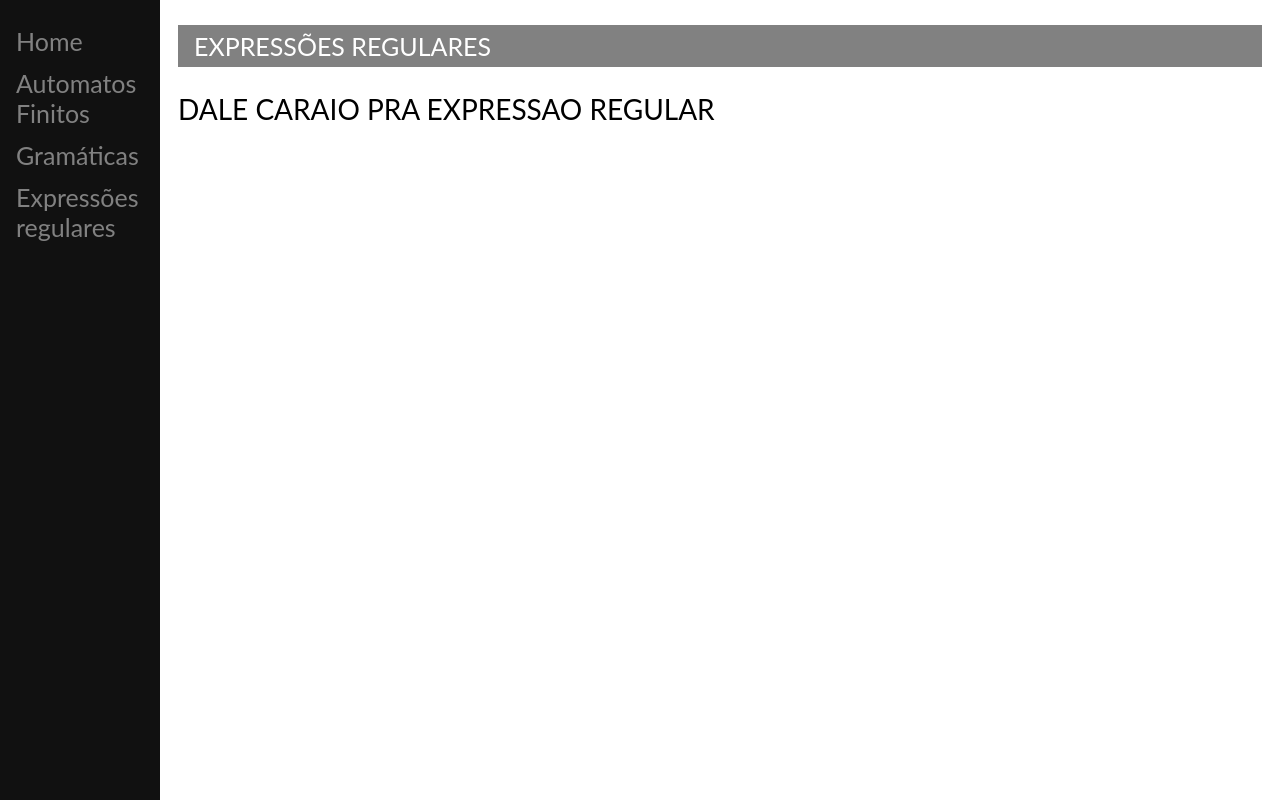
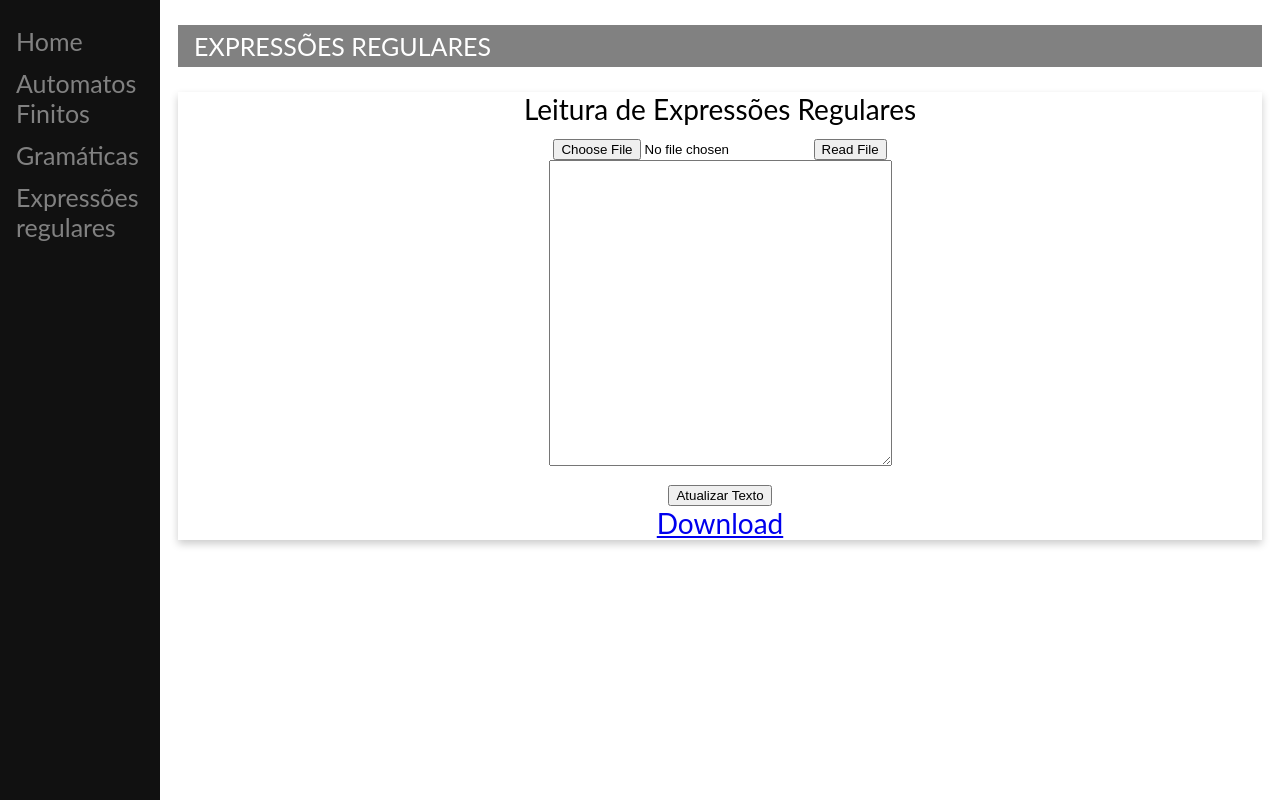
Before and after one commit to artmra/trabalho_formais, a Django app: page /er in a window 1280 px wide. Run offline with Django 3.2, Linux system fonts and the light colour scheme.

Commit message:
Página para edição e download de Expressões Regulares finalizada. Falta adicionar filtro para que sejam aceitos só os tipos de arquivo que estejam de acordo com a página (ex: leitura de AF, só aceita AF).

```diff
--- a/trab_formais/io_utils/forms.py
+++ b/trab_formais/io_utils/forms.py
@@ -7,3 +7,10 @@
         'cols': '40',
         'rows': '20',
     }))
+
+
+class RegularExpressionForm(forms.Form):
+    content = forms.CharField(label=False, required=False, widget=forms.Textarea(attrs={
+        'cols': '40',
+        'rows': '20',
+    }))
--- /dev/null
+++ b/trab_formais/io_utils/templates/base.html
@@ -0,0 +1,51 @@
+<!DOCTYPE HTML>
+{% extends 'index.html' %}
+<html>
+
+<body>
+	{% block body %}
+	<!-- Page content -->
+	<div class="main">
+		<div class="header">
+			<p>{% block title %} TIPO {% endblock title %}</p>
+		</div>
+
+		<div class="card" style="width: 100%">
+			<div class="card-header">
+				<span style="text-align: left">{% block header-text %}Leitura de Tipo{% endblock header-text %}</span>
+			</div>
+			<div class="card-body">
+				{% block form1 %}
+					<form enctype="multipart/form-data" method="post" action="{% url 'upload_method' %}">
+				{% endblock form1 %}
+					{% csrf_token %}
+					{% block choose-file %}<input type="file" name="file-type" id="file-type">{% endblock choose-file %}
+					<input type="submit" value="Read File">
+					<br>
+				</form>
+
+				{% block form2 %}<form method="POST" action="{% url 'method' %}">{% endblock form2 %}
+					{% csrf_token %}
+					{% if file_content %}
+						{% block text-area %}textarea{% endblock text-area %}
+					{% else %}
+						{{ form }}
+					{% endif %}
+					<br>
+					<input value="Atualizar Texto" type="submit" />
+
+					<br>
+					{% block download %}
+						<a href="{% url 'method' %}" class="btn btn-primary" download>Download</a>
+					{% endblock download %}
+
+				</form>
+			</div>
+		</div>
+	</div>
+
+	{% endblock %}
+
+</body>
+
+</html>
--- a/trab_formais/io_utils/templates/er.html
+++ b/trab_formais/io_utils/templates/er.html
@@ -1,19 +1,14 @@
-<!DOCTYPE HTML>
-{% extends 'index.html' %}
-<html>
-
-<body>
-	{% block body %}
-	<!-- Page content -->
-	<div class="main">
-		<div class="header">
-			<p> EXPRESSÕES REGULARES </p>
-		</div>
-
-		DALE CARAIO PRA EXPRESSAO REGULAR
-	</div>
-	{% endblock %}
-
-</body>
-
-</html>
+{% extends 'base.html' %}
+{% block title %} EXPRESSÕES REGULARES {% endblock title %}
+{% block header-text %}Leitura de Expressões Regulares{% endblock header-text %}
+{% block form1 %}
+	<form enctype="multipart/form-data" method="post" action="{% url 'upload_er_file' %}">
+{% endblock form1 %}
+{% block form2 %}<form method="POST" action="{% url 'update_er_file' %}">{% endblock form2 %}
+{% block choose-file %}<input type="file" name="erFile" id="erFile">{% endblock choose-file %}
+{% block text-area %}
+	<textarea cols="40" rows="20" name="erContent" id="erContent">{{ file_content }}</textarea>
+{% endblock text-area %}
+{% block download %}
+		<a href="{% url 'download_er_file' %}" class="btn btn-primary" download>Download</a>
+{% endblock download %}
--- a/trab_formais/io_utils/urls.py
+++ b/trab_formais/io_utils/urls.py
@@ -6,10 +6,18 @@ from django.conf.urls.static import static
 
 urlpatterns = [
     path('', views.index),
+
     path('af', views.finite_automata),
-    path('af/upload_file', views.upload_file, name='upload_file'),
-    path('af/download_file', views.download_file, name='download_file'),
+    path('er', views.regular_expression),
+
+    path('af/upload_af_file', views.upload_af_file, name='upload_af_file'),
+    path('af/upload_er_file', views.upload_er_file, name='upload_er_file'),
+
+    path('af/download_af_file', views.download_af_file, name='download_af_file'),
+    path('af/download_er_file', views.download_er_file, name='download_er_file'),
+
     path('af/update_af_file/', views.update_af_file, name='update_af_file'),
+    path('af/update_er_file/', views.update_er_file, name='update_er_file'),
+
     path('gr', views.gramatics),
-    path('er', views.regex)
 ] + static(settings.MEDIA_URL, document_root=settings.MEDIA_ROOT)
--- a/trab_formais/io_utils/views.py
+++ b/trab_formais/io_utils/views.py
@@ -6,9 +6,12 @@ from django.shortcuts import render
 from ine5421 import functions
 from django.conf import settings
 from .models import FiniteAutomata
-from .forms import FiniteAutomataForm
+
+from .forms import FiniteAutomataForm, RegularExpressionForm
 
 FILENAME_AF = settings.MEDIA_ROOT+'/af_file'
+FILENAME_ER = settings.MEDIA_ROOT+'/er_file'
+
 
 # testing to import hmtl file as template
 def index(request):
@@ -27,7 +30,17 @@ def finite_automata(request):
     return render(request, 'af.html', context)
 
 
-def upload_file(request):
+def regular_expression(request):
+    form = RegularExpressionForm()
+
+    context = {
+        'form': form,
+    }
+
+    return render(request, 'er.html', context)
+
+
+def upload_af_file(request):
     uploaded_file = request.FILES['afFile']
     # writing file for temp use
     output_file = open(FILENAME_AF, 'w')
@@ -46,11 +59,40 @@ def upload_file(request):
 
     return render(request, 'af.html', context)
 
-def download_file(request):
+
+def upload_er_file(request):
+    uploaded_file = request.FILES['erFile']
+    # writing file for temp use
+    output_file = open(FILENAME_AF, 'w')
+    # Check size of file, only open if its not too big
+    if not uploaded_file.multiple_chunks():
+        file_content = str(uploaded_file.read(), 'utf-8')
+        output_file.write(file_content)
+    else:
+        print('File too big')
+    output_file.close()
+
+    # automato = functions.read_af(filename)
+    context = {
+        'file_content': file_content,
+    }
+
+    return render(request, 'er.html', context)
+
+
+def download_af_file(request):
     response = HttpResponse(open(FILENAME_AF, 'rb').read())
     response['Content-Type'] = 'text/plain'
     response['Content-Disposition'] = 'attachment; filename=AF.txt'
     return response
+
+
+def download_er_file(request):
+    response = HttpResponse(open(FILENAME_ER, 'rb').read())
+    response['Content-Type'] = 'text/plain'
+    response['Content-Disposition'] = 'attachment; filename=ER.txt'
+    return response
+
 
 def update_af_file(request):
     file_content = request.POST['afContent']
@@ -65,6 +107,19 @@ def update_af_file(request):
     return render(request, 'af.html', context)
 
 
+def update_er_file(request):
+    file_content = request.POST['erContent']
+    filename = settings.MEDIA_ROOT + '/er_file'
+    with open(filename, 'w') as fout:
+        print(file_content, file=fout)
+
+    context = {
+        'file_content': file_content,
+    }
+
+    return render(request, 'er.html', context)
+
+
 def gramatics(request):
     template = loader.get_template('gr.html')
     context = {}
```
Also changed, not shown: trab_formais/io_utils/templates/af.html (+14 -46 lines), 2 other files.
